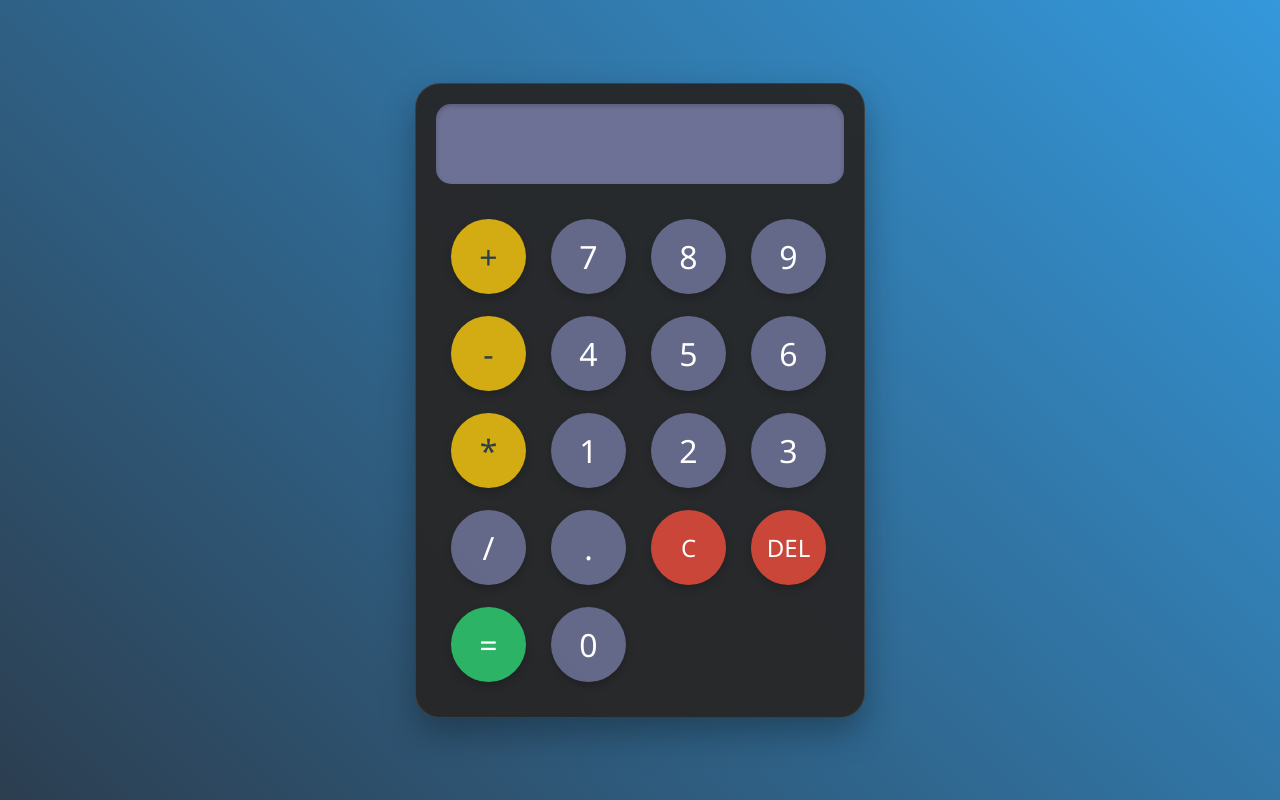
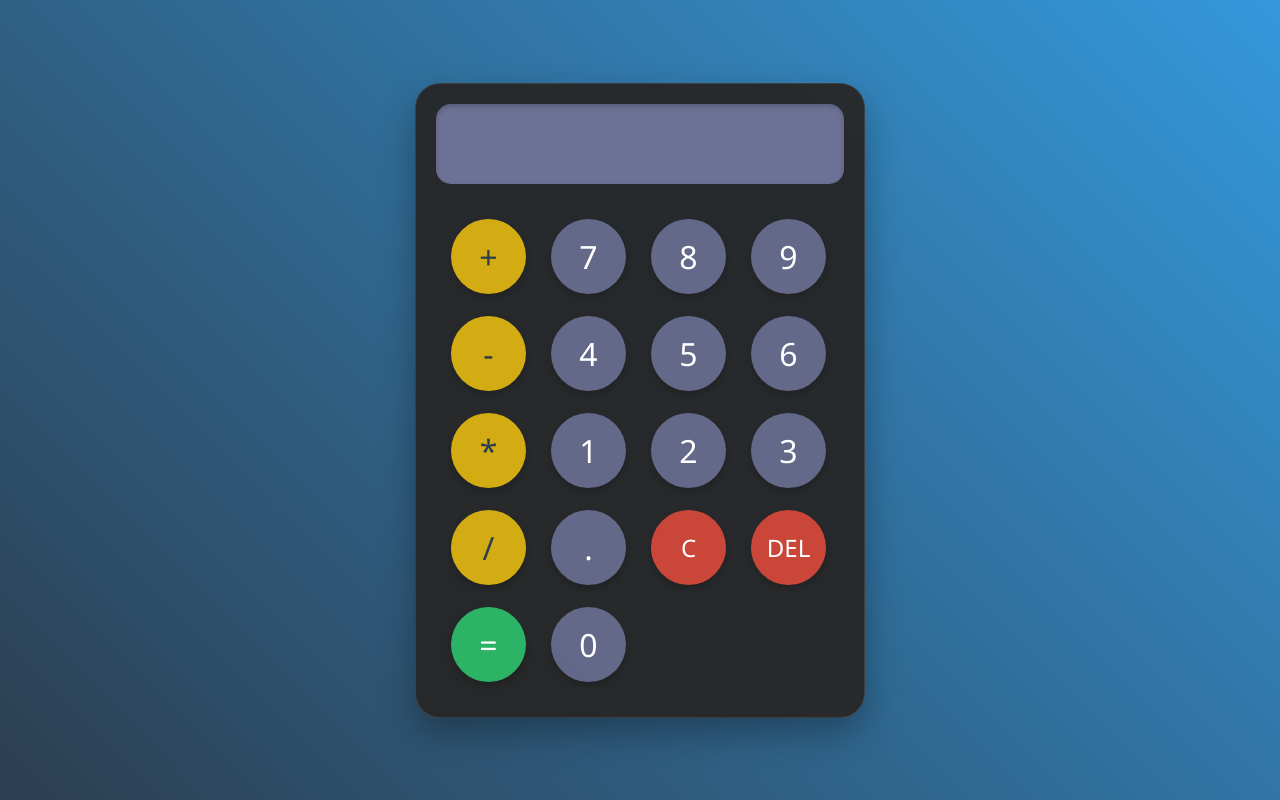
Before and after one commit to Aashrith231/first-calculator, a plain HTML site: page index.html in a window 1280 px wide. Drawn offline with Linux system fonts and the light colour scheme.

Commit message:
Fix HTML formatting and structure

```diff
--- a/index.html
+++ b/index.html
@@ -24,7 +24,7 @@
            <button onclick="appendToDisplay('1')">1</button>
            <button onclick="appendToDisplay('2')">2</button>
            <button onclick="appendToDisplay('3')">3</button>
-           <button onclick="appendToDisplay('.')">/</button>
+                  <button onclick="appendToDisplay('/')">/</button>
            <button onclick="appendToDisplay('.')">.</button>
            <button onclick="clearDisplay()">C</button>
            <button onclick="deleteLastDigit()">DEL</button>
```
